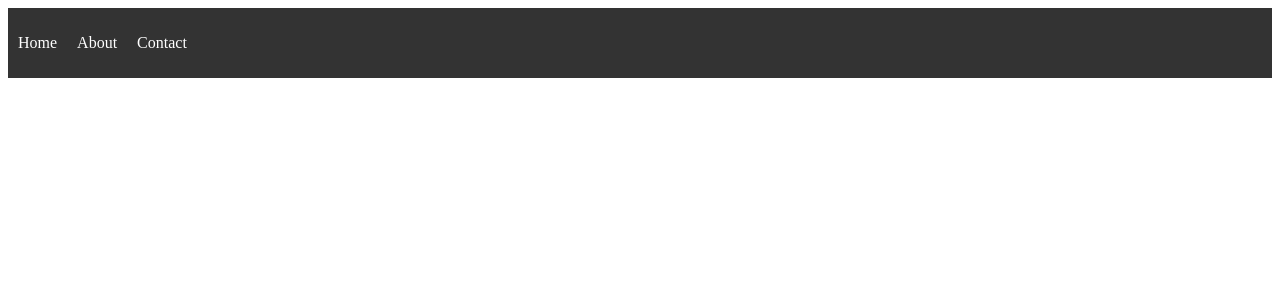
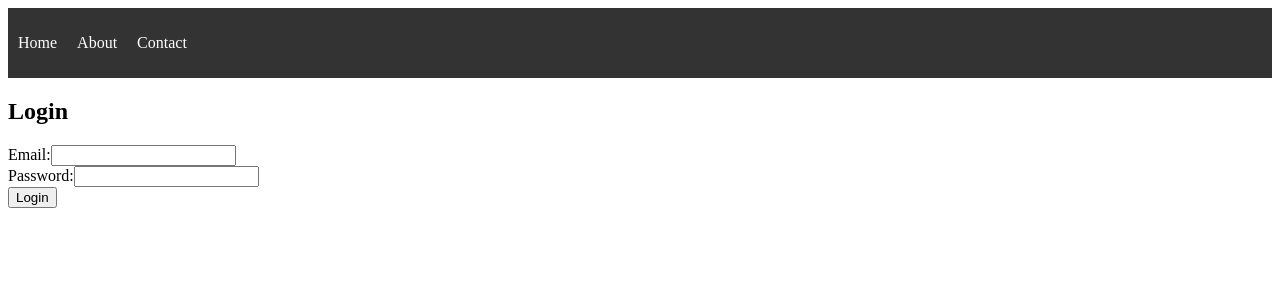
Before and after one commit to ianscottmartin/proj-5, a React (Create React App) app in the folder client/: page /login in a window 1280 px wide. Shown: the top 300 px of the page. Built offline with nearby package versions, Linux system fonts and the light colour scheme.

Commit message:
adding links but not working right

```diff
--- a/client/src/App.js
+++ b/client/src/App.js
@@ -1,5 +1,3 @@
-
-
 // App.js
 import React from 'react';
 import './App.css';
@@ -7,18 +5,19 @@
 import Home from './Home';
 import About from './About';
 import Contact from './Contact';
+import Login from './Login';
+
 
 function App() {
   return (
-
     <Router>
       <Switch>
         <Route path="/" exact component={Home} />
         <Route path="/about" component={About} />
         <Route path="/contact" component={Contact} />
+        <Route path="/login" component={Login} /> {/* Add Login component */}
       </Switch>
     </Router>
-
   );
 }
 
--- a/client/src/Layout.js
+++ b/client/src/Layout.js
@@ -1,11 +1,11 @@
 // Layout.js
 import React from 'react';
-// import Navbar from './Navbar';
+import Navbar from './Navbar';
 
 const withNavbar = (WrappedComponent) => {
     return (props) => (
         <div>
-            {/* <Navbar /> */}
+            <Navbar />
             <WrappedComponent {...props} />
         </div>
     );
--- /dev/null
+++ b/client/src/Login.js
@@ -0,0 +1,46 @@
+// Login.js
+import React, { useState } from 'react';
+import withNavbar from './Layout';
+function Login() {
+    console.log('Login component rendered'); // Add this line for debugging
+    const [formData, setFormData] = useState({
+        email: '',
+        password: '',
+    });
+
+    const handleChange = (e) => {
+        const { name, value } = e.target;
+        setFormData({ ...formData, [name]: value });
+    };
+
+    const handleSubmit = async (e) => {
+        e.preventDefault();
+
+        // Perform form validation, API request, and success/error handling here
+
+        // Reset the form
+        setFormData({
+            email: '',
+            password: '',
+        });
+    };
+
+    return (
+        <div>
+            <h2>Login</h2>
+            <form onSubmit={handleSubmit}>
+                <div>
+                    <label htmlFor="email">Email:</label>
+                    <input type="email" id="email" name="email" value={formData.email} onChange={handleChange} />
+                </div>
+                <div>
+                    <label htmlFor="password">Password:</label>
+                    <input type="password" id="password" name="password" value={formData.password} onChange={handleChange} />
+                </div>
+                <button type="submit">Login</button>
+            </form>
+        </div>
+    );
+}
+
+export default withNavbar(Login);
--- a/client/src/index.js
+++ b/client/src/index.js
@@ -4,14 +4,14 @@
 import App from './App';
 // import MyForm from './MyForm';
 import reportWebVitals from './reportWebVitals';
-import Navbar from './Navbar';
+// import Navbar from './Navbar';
 
 const root = ReactDOM.createRoot(document.getElementById('root'));
 
 root.render(
   <React.StrictMode>
     <App />
-    <Navbar />
+    {/* <Navbar /> */}
     {/* <MyForm /> */}
   </React.StrictMode>
 );
```
Also changed, not shown: client/src/Signup.js (added, +53 -0 lines), client/src/About.js (indentation only), client/src/Contact.js (line endings or trailing spaces), client/src/Home.js (indentation only), client/src/Navbar.js (line endings or trailing spaces).
